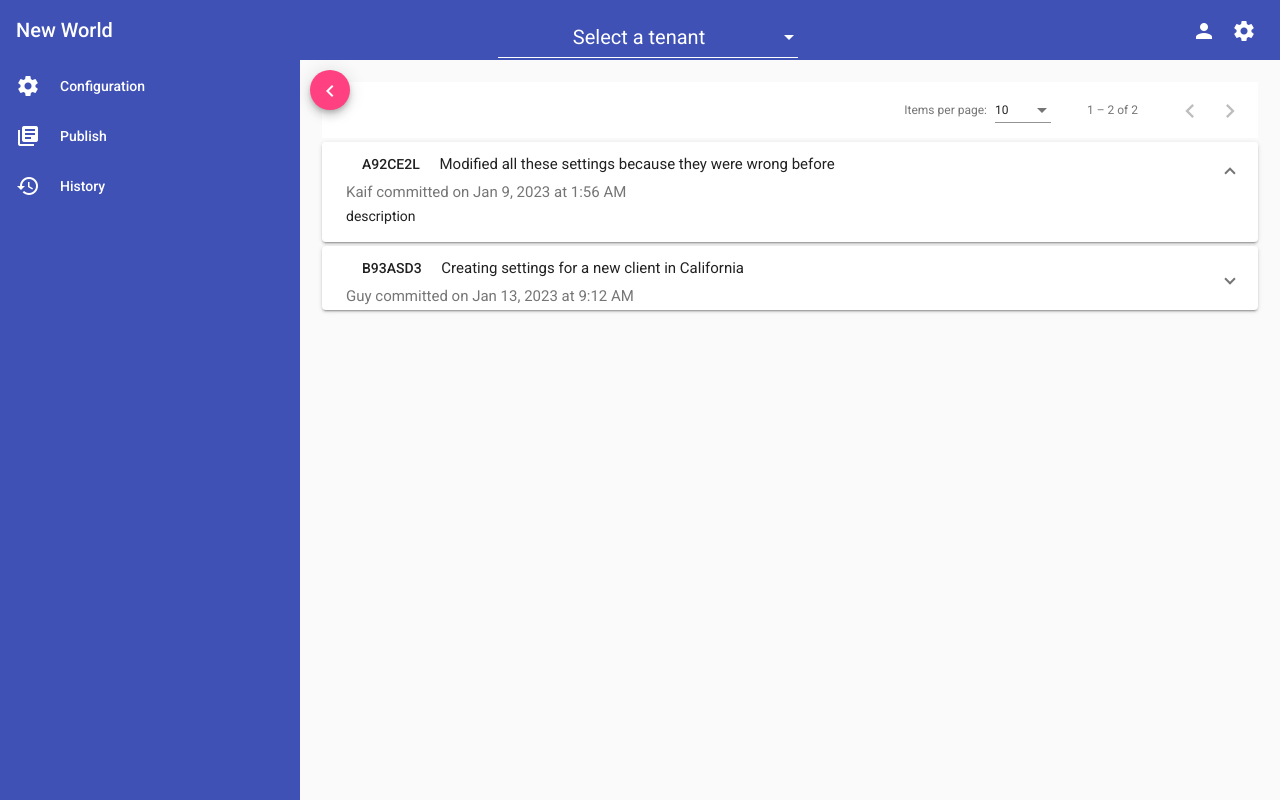
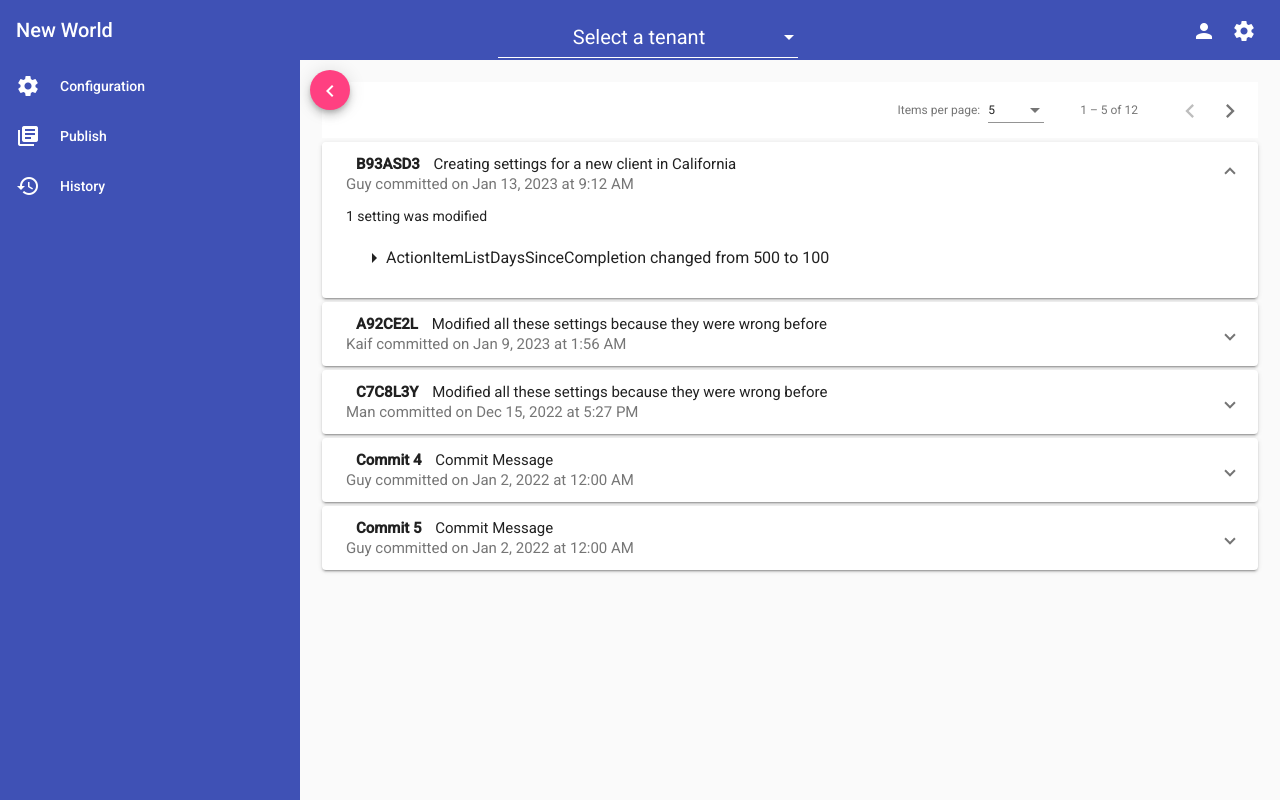
Before and after one commit to NWMSOEConfig/insight, an Angular app in the folder Insight/InsightApp/: page /history in a window 1280 px wide. Both pictures are taken after a click on the button 790 px from the left and 174 px from the top of the page. Built offline with nearby package versions, Linux system fonts and the light colour scheme.

Commit message:
add function to paginator and add description to commit card

```diff
--- a/Insight/InsightApp/src/app/history-page/history-page.component.css
+++ b/Insight/InsightApp/src/app/history-page/history-page.component.css
@@ -16,6 +16,6 @@
   min-height: 8vh;
 }
 
-.mat-button-toggle-focus-overlay {
-  display: none;
+b {
+  padding: 10px;
 }
--- a/Insight/InsightApp/src/app/history-page/history-page.component.html
+++ b/Insight/InsightApp/src/app/history-page/history-page.component.html
@@ -1,19 +1,21 @@
 <div class="history-page">
   <mat-paginator
     [length]="mockCommits.length"
-    [pageSize]="10"
-    [pageSizeOptions]="[10, 25, 50]"
+    [pageSize]="pageSize"
+    [pageSizeOptions]="pageSizeOptions"
+    [pageIndex]="pageIndex"
+    (page)="handlePageEvent($event)"
   >
   </mat-paginator>
 
-  <mat-expansion-panel *ngFor="let commit of mockCommits">
+  <mat-expansion-panel *ngFor="let commit of getPage()">
     <mat-expansion-panel-header>
       <div>
         <mat-panel-title>
           <div class="panel-title">
-            <button mat-button disableRipple>
+            <b>
               {{ commit.id }}
-            </button>
+            </b>
             <span>
               {{ commit.message }}
             </span>
@@ -28,6 +30,27 @@
         </mat-panel-description>
       </div>
     </mat-expansion-panel-header>
-    description
+    {{ commit.batch.length }}
+    {{ commit.batch.length === 1 ? "setting was" : "settings were" }} modified
+    <mat-list>
+      <mat-list-item *ngFor="let change of getFirstFewFromBatch(commit.batch)">
+        <mat-icon>arrow_right</mat-icon>
+        {{ change.settingName }}
+        changed from
+        {{ change.oldValue }}
+        to
+        {{ change.newValue }}
+      </mat-list-item>
+      <mat-list-item *ngIf="getRemainingBatchCount(commit.batch) !== 0">
+        <a routerLink="/history/commit/{{ commit.id }}" target="_blank">
+          <button mat-button>
+            View {{ getRemainingBatchCount(commit.batch) }} more
+            {{
+              getRemainingBatchCount(commit.batch) === 1 ? "change" : "changes"
+            }}
+          </button>
+        </a>
+      </mat-list-item>
+    </mat-list>
   </mat-expansion-panel>
 </div>
--- a/Insight/InsightApp/src/app/history-page/history-page.component.ts
+++ b/Insight/InsightApp/src/app/history-page/history-page.component.ts
@@ -1,5 +1,7 @@
 import { Component, OnInit } from '@angular/core';
 import { ApiService } from '../api-service/api.service';
+import { PageEvent } from '@angular/material/paginator';
+import { mockCommits } from './mock-commits';
 
 @Component({
   selector: 'app-history-page',
@@ -7,40 +9,45 @@ import { ApiService } from '../api-service/api.service';
   styleUrls: ['./history-page.component.css'],
 })
 export class HistoryPageComponent implements OnInit {
-  mockCommits: any = [
-    {
-      id: 'A92CE2L',
-      timestamp: '2023-01-09T01:56:47.909Z',
-      message: 'Modified all these settings because they were wrong before',
-      user: 'Kaif',
-      batch: [
-        {
-          settingName: '',
-          oldValue: '',
-          newValue: '',
-        },
-      ],
-    },
-    {
-      id: 'B93ASD3',
-      timestamp: '2023-01-13T09:12:03.909Z',
-      message: 'Creating settings for a new client in California',
-      user: 'Guy',
-      batch: [
-        {
-          settingName: '',
-          oldValue: '',
-          newValue: '',
-        },
-      ],
-    },
-  ];
+  mockCommits: any;
+  few = 4; // what "Few" means in getFirstFewFromBatch method
+  pageIndex = 0;
+  pageSize = 5;
+  pageSizeOptions = [this.pageSize, 10, 20];
+  pageEvent: PageEvent = new PageEvent();
+
+  constructor(private apiService: ApiService) {
+    this.mockCommits = mockCommits;
+    this.pageEvent = new PageEvent();
+  }
 
   getTimestamp(dateTime: any): Date {
     return new Date(dateTime);
   }
 
-  constructor(private apiService: ApiService) {}
+  handlePageEvent(e: PageEvent) {
+    this.pageEvent = e;
+    this.pageSize = e.pageSize;
+    this.pageIndex = e.pageIndex;
+  }
+
+  getPage(): any {
+    var startIndex = this.pageIndex * this.pageSize;
+    return mockCommits.slice(startIndex, startIndex + this.pageSize);
+  }
+
+  /**
+   * Get the first few (defined above) entries from a list of settings
+   * @param batch
+   * @returns first few entries
+   */
+  getFirstFewFromBatch(batch: any): any {
+    return batch.slice(0, this.few);
+  }
+
+  getRemainingBatchCount(batch: any): any {
+    return batch.length - this.getFirstFewFromBatch(batch).length;
+  }
 
   ngOnInit() {}
 }
```
